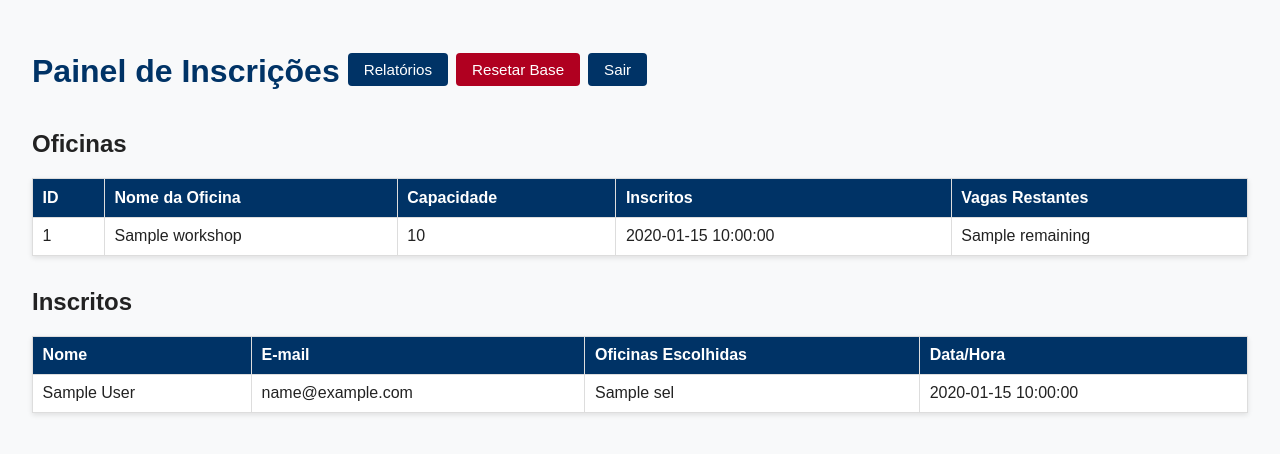
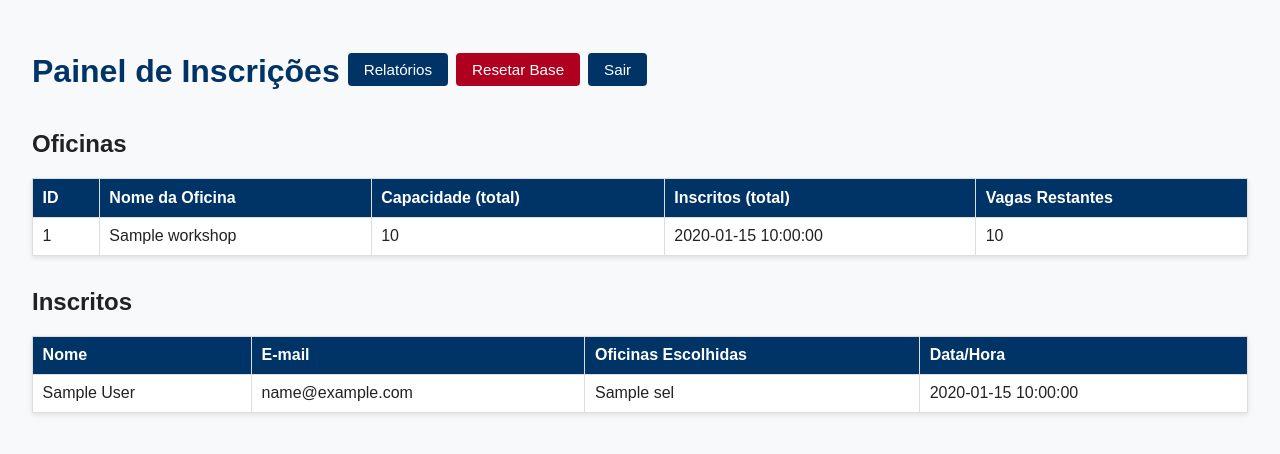
Before and after one commit to comercial-ediomare/oficinas-salgueiro, a Flask app: template templates/admin.html in a window 1280 px wide. Shown: the top 454 px of the page. Run offline with Flask 3, Linux system fonts and the light colour scheme; data comes from the database, SQL or seed files in the repository; the template is opened without the code that fills it: most values are stand-ins (such as "Sample title", 1, 10 or a date in 2020); data that the repository does not hold is empty.

Commit message:
Update admin.html

```diff
--- a/templates/admin.html
+++ b/templates/admin.html
@@ -106,8 +106,8 @@
       <tr>
         <th>ID</th>
         <th>Nome da Oficina</th>
-        <th>Capacidade</th>
-        <th>Inscritos</th>
+        <th>Capacidade (total)</th>
+        <th>Inscritos (total)</th>
         <th>Vagas Restantes</th>
       </tr>
     </thead>
@@ -116,9 +116,9 @@
         <tr>
           <td>{{ w.id }}</td>
           <td>{{ w.name }}</td>
-          <td>{{ w.capacity }}</td>
-          <td>{{ w.registered }}</td>
-          <td>{{ w.remaining }}</td>
+          <td>{{ w.capacity_total }}</td>
+          <td>{{ w.registered_total }}</td>
+          <td>{{ w.remaining_total }}</td>
         </tr>
       {% endfor %}
     </tbody>
```
